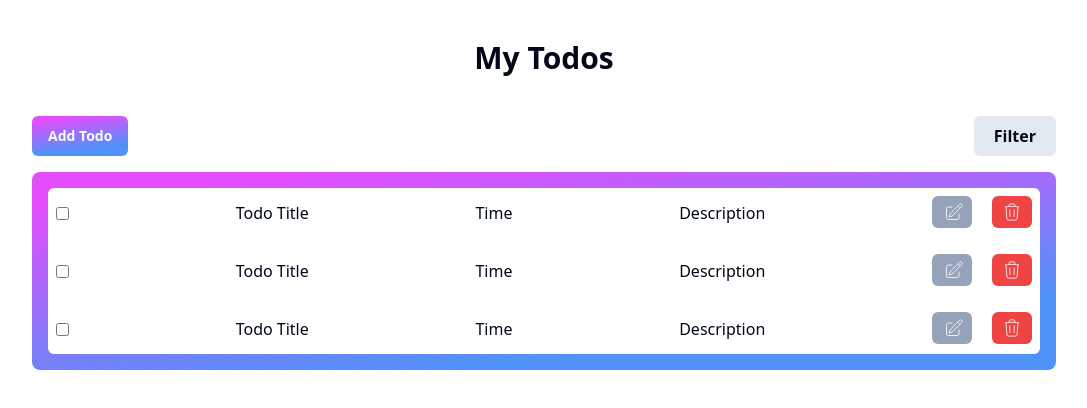
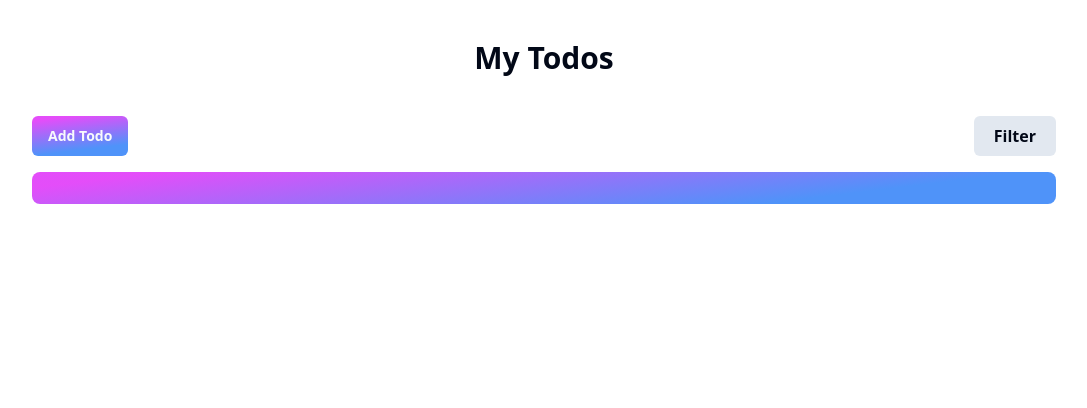
Before and after one commit to NaimurAlltime/redux-todo-app, a React (Vite) app: page / in a window 1280 px wide. Shown: the top 408 px of the page, without its empty margins (96-1183 px from the left). Built offline with nearby package versions, Linux system fonts and the light colour scheme.

Commit message:
todo data show frontend

```diff
--- a/src/components/todo/AddTodoModal.tsx
+++ b/src/components/todo/AddTodoModal.tsx
@@ -21,12 +21,15 @@
 
   const handleOnSubmit = (e: FormEvent) => {
     e.preventDefault();
-    const tastDetails = {
+    const randomString = Math.random().toString(32).substring(2, 7);
+    const taskDetails = {
+      id: randomString,
       title: task,
       description: description,
     };
 
-    dispatch(addTodo(tastDetails));
+    // console.log(taskDetails);
+    dispatch(addTodo(taskDetails));
   };
 
   return (
--- a/src/components/todo/TodoCard.tsx
+++ b/src/components/todo/TodoCard.tsx
@@ -1,10 +1,15 @@
-export default function TodoCard() {
+type TTodoCardProps = {
+  title: string;
+  description: string;
+};
+
+export default function TodoCard({ title, description }: TTodoCardProps) {
   return (
     <div className="bg-white flex items-center justify-between p-2 rounded-md">
       <input type="checkbox" name="" id="" />
-      <p className="font-medium">Todo Title</p>
-      <p className="font-medium">Time</p>
-      <p className="font-medium">Description</p>
+      <p className="font-medium">{title}</p>
+      {/* <p className="font-medium">Time</p> */}
+      <p className="font-medium">{description}</p>
       <div className="space-x-5">
         <button className="bg-slate-400 px-2 py-1 rounded-md text-white">
           <svg
--- a/src/components/todo/TodoContainer.tsx
+++ b/src/components/todo/TodoContainer.tsx
@@ -1,8 +1,10 @@
+import { useAppSelector } from "@/redux/hooks";
 import { AddTodoModal } from "./AddTodoModal";
 import TodoCard from "./TodoCard";
 import { TodoFilter } from "./TodoFilter";
 
 export default function TodoContainer() {
+  const { todos } = useAppSelector((state) => state.todos);
   return (
     <div>
       <div className="flex justify-between mb-4">
@@ -14,9 +16,13 @@
           <p>There is no task pending</p>
         </div> */}
         <div className="bg-white w-full h-full rounded-lg space-y-2">
-          <TodoCard />
-          <TodoCard />
-          <TodoCard />
+          {todos.map((todo) => (
+            <TodoCard
+              key={todo.id}
+              title={todo.title}
+              description={todo.description}
+            />
+          ))}
         </div>
       </div>
     </div>
--- a/src/redux/features/todoSlice.tsx
+++ b/src/redux/features/todoSlice.tsx
@@ -2,6 +2,7 @@
 import type { PayloadAction } from "@reduxjs/toolkit";
 
 type TTodo = {
+  id: string;
   title: string;
   description: string;
   isCompleted?: boolean;
```
